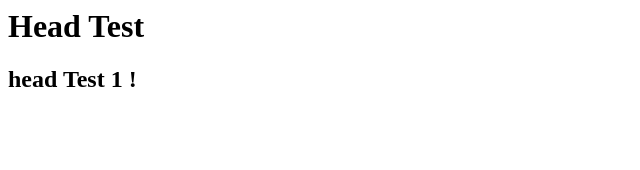
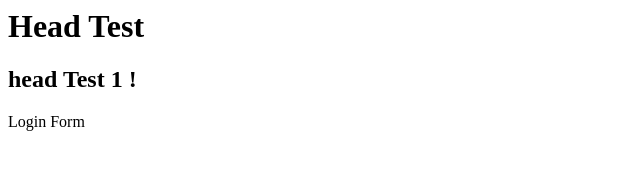
Before and after one commit to stabrez1/myappsample, a plain HTML site: page index.html in a window 1280 px wide. Shown: the full height of the page, 0-640 px from the left. Drawn offline with Linux system fonts and the light colour scheme.

Commit message:
login form

```diff
--- /dev/null
+++ b/dir2/app2.js
@@ -0,0 +1 @@
+console.log(321);
--- a/index.html
+++ b/index.html
@@ -2,5 +2,6 @@
     <body>
         <h1>Head Test</h1>
         <h2> head Test 1 !</h2>
+        Login Form
     </body>
 </html>
```
Also changed, not shown: log.txt (added), login.html (added).
